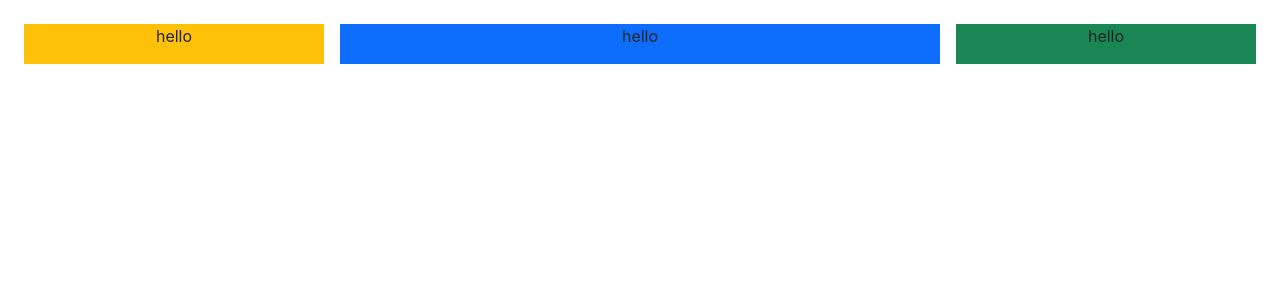
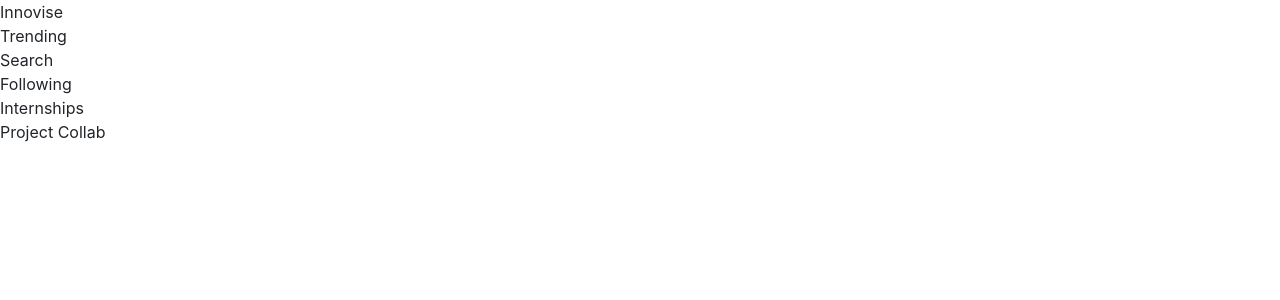
Before and after one commit to trex2004/Innovise, a React (Create React App) app: page / in a window 1280 px wide. Shown: the top 300 px of the page. Built offline with nearby package versions, Linux system fonts and the light colour scheme.

Commit message:
Added skeleton for nav bar

```diff
--- a/src/App.js
+++ b/src/App.js
@@ -5,6 +5,7 @@
 import LoginPage from './pages/LoginPage';
 import ProfilePage from './pages/Profilepage';
 import { useCallback, useState } from 'react';
+import { NavBar } from './components/NavBar';
 
 function App() {
   const [isLoggedIn,setIsLoggedIn]=useState(true);
@@ -12,13 +13,15 @@
 
   return (
     <>
-      <Routes>
-        <Route path='/' element={<ProtectedRoute isLoggedIn={isLoggedIn} ><MainPage/></ProtectedRoute>}/>
-        <Route path='/login' element={<LoginPage/>}/>
-        <Route path='/profile' element={<ProtectedRoute isLoggedIn={isLoggedIn}><ProfilePage/></ProtectedRoute>}/>
-      </Routes>
+      <NavBar/>
     </>
   );
 }
 
 export default App;
+
+//<Routes>
+// <Route path='/' element={<ProtectedRoute isLoggedIn={isLoggedIn} ><MainPage/></ProtectedRoute>}/>
+//  <Route path='/login' element={<LoginPage/>}/>
+//  <Route path='/profile' element={<ProtectedRoute isLoggedIn={isLoggedIn}><ProfilePage/></ProtectedRoute>}/>
+//</Routes>
--- /dev/null
+++ b/src/components/NavBar.jsx
@@ -0,0 +1,32 @@
+import "./NavBar.css"
+export function NavBar(){
+    return (
+        <div className="side-div">
+            <div className="logo-div">
+                Innovise
+            </div>
+
+            <div className="nav-div">
+                <div className="option-div">
+                    <div>Trending</div>
+                </div>
+
+                <div className="option-div">
+                    <div>Search</div>
+                </div>
+
+                <div className="option-div">
+                    <div>Following</div>
+                </div>
+
+                <div className="option-div">
+                    <div>Internships</div>
+                </div>
+
+                <div className="option-div">
+                    <div>Project Collab</div>
+                </div>
+            </div>
+        </div>
+    )
+}
```
Also changed, not shown: src/components/NavBar.css (added).
